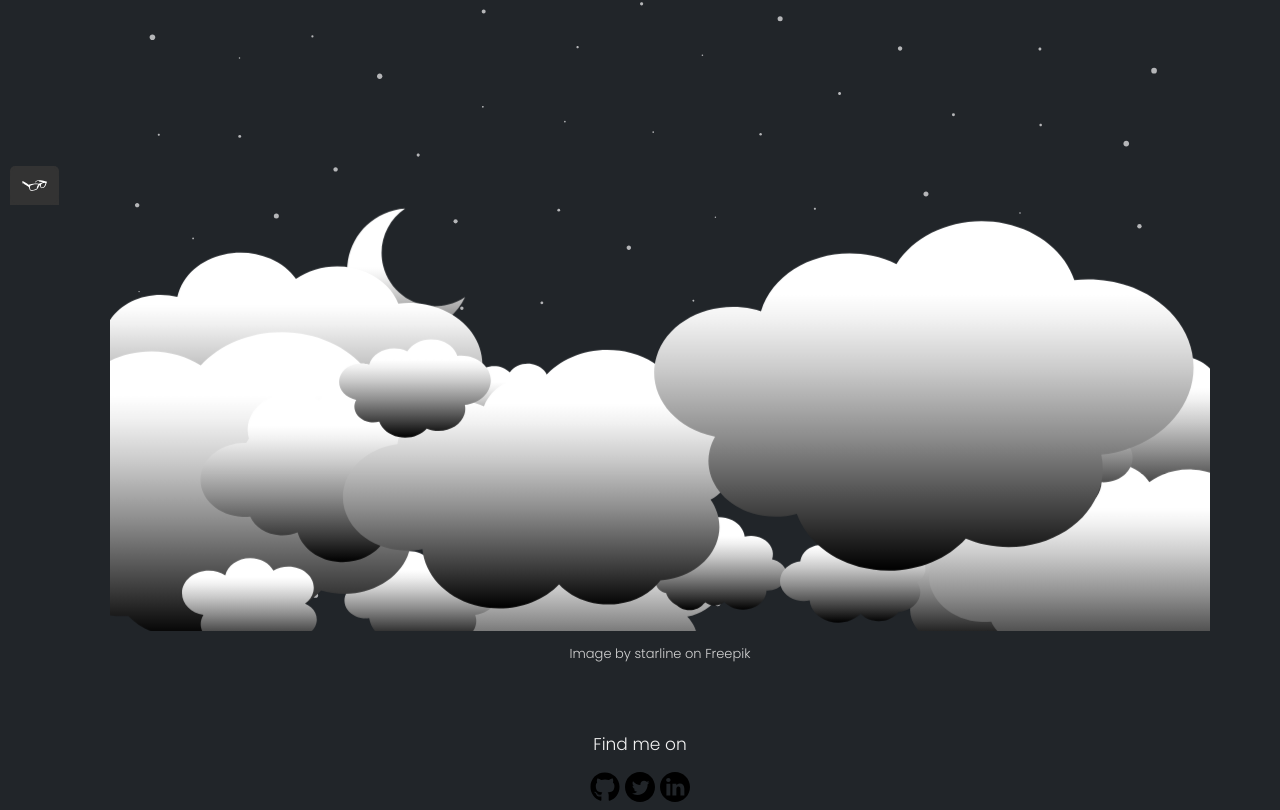
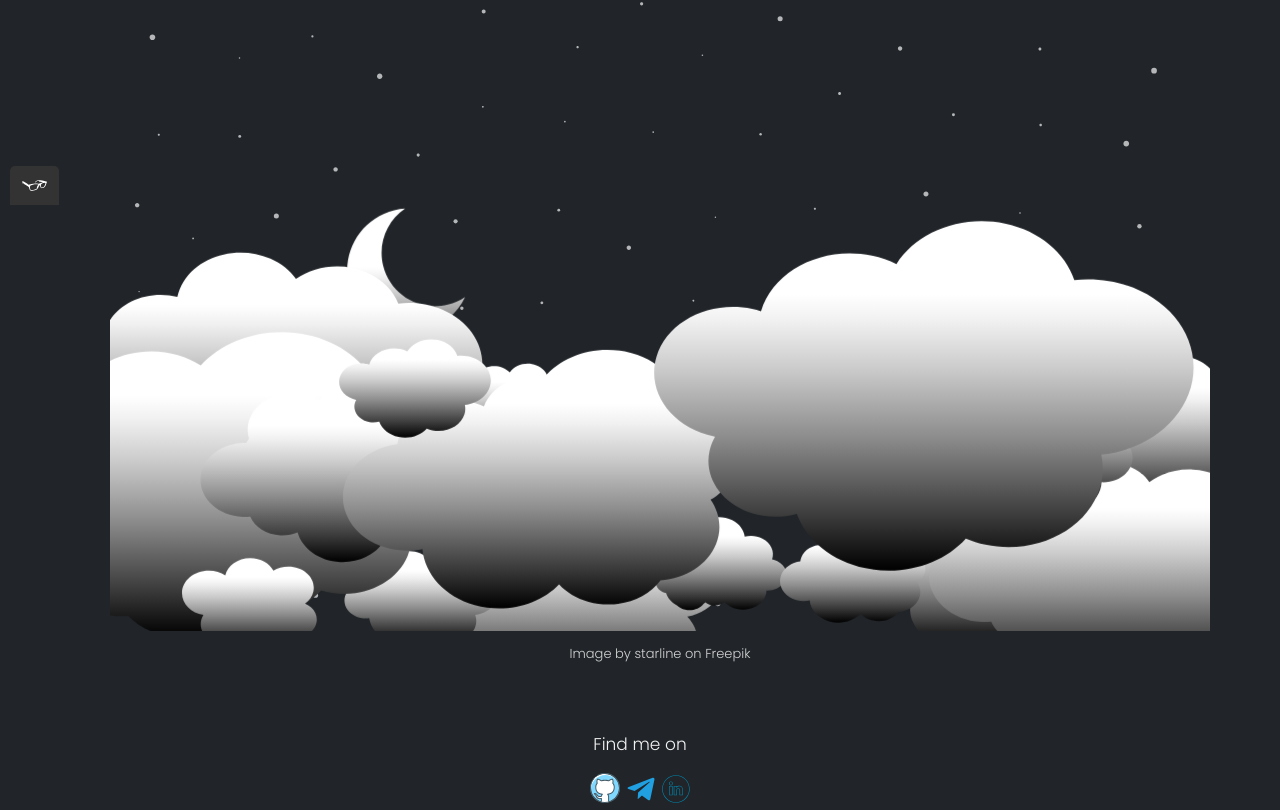
Before and after one commit to TheaWin/portfolio-website, a plain HTML site: page about.html in a window 1280 px wide. Shown: the part 595-1405 px from the top of the page. Drawn offline with nearby package versions, Linux system fonts and the light colour scheme.

Commit message:
footer-contact
updated the contacts with working links in the footer section

```diff
--- a/about.html
+++ b/about.html
@@ -624,10 +624,10 @@
     <footer class="page-footer">
         <p>Find me on</p>
         <div class="social-media">
-            <img src="./img/8546736_github_icon.svg" alt="Github">
-            <img src="./img/5279123_tweet_twitter_twitter logo_icon.svg" alt="Twitter">
-            <img src="./img/5279114_linkedin_network_social network_linkedin logo_icon.svg" alt="LinkedIn">
-        </div>
+                <a href="https://github.com/TheaWin" target="_blank"><img src="./img/github-icon.svg" alt="Github"></a>
+                <a href="./img/telegram-qr.jpg" target="_blank"><img src="./img/telegram-icon.svg" alt="Telegram"></a>
+                <a href="https://www.linkedin.com/in/thea-win/" target="_blank"><img src="./img/linkedin-icon.svg" alt="LinkedIn"></a>
+            </div>
     </footer>
     <script src="js/tota11y.min.js"></script>
 </body>
```
Also changed, not shown: contact.html (+3 -3 lines), index.html (+3 -3 lines), work.html (+3 -3 lines), img/github-icon.svg (added), img/linkedin-icon.svg (added), img/telegram-icon.svg (added), img/telegram-qr.jpg (added).
